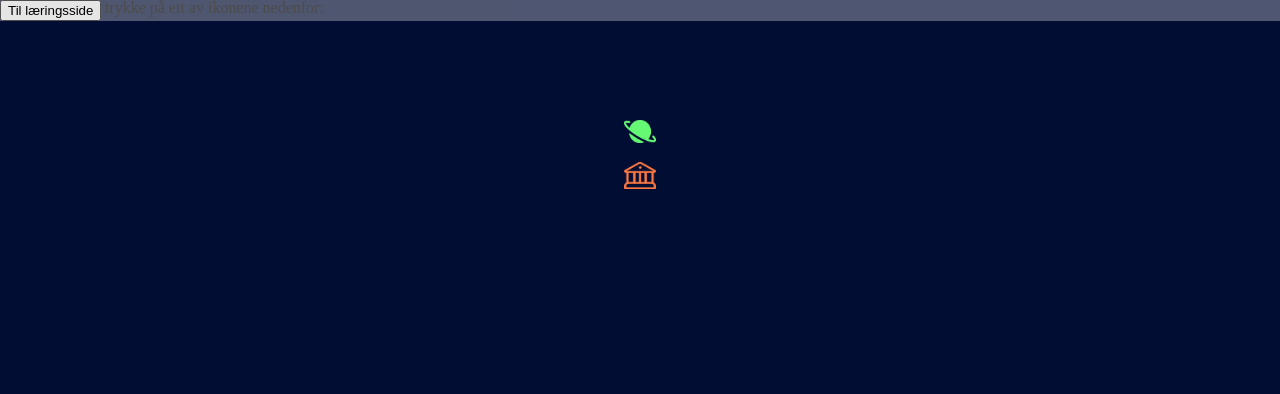
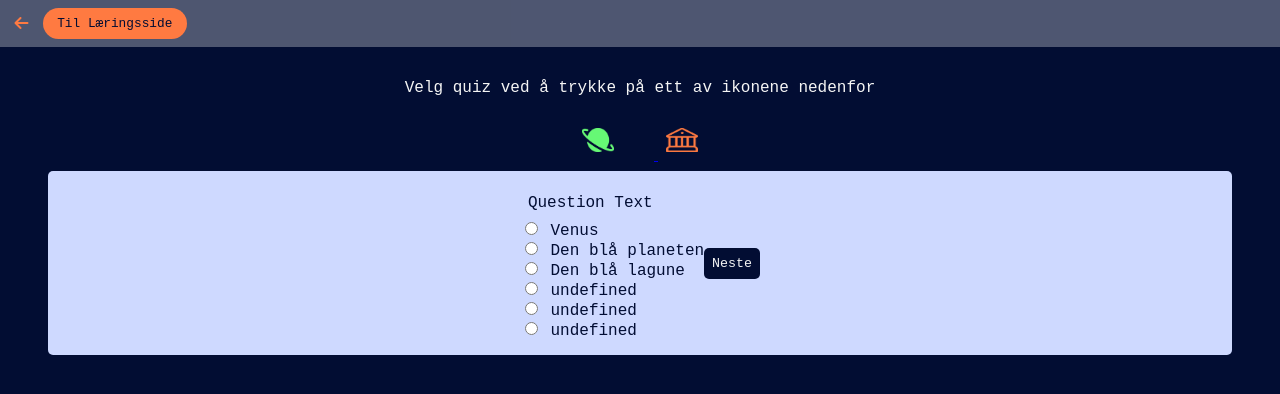
Before and after one commit to linus-linus/DS3102, a plain HTML site: page quiz.html in a window 1280 px wide. Drawn offline with Linux system fonts and the light colour scheme.

Commit message:
shared css + quiz

```diff
--- a/quiz.html
+++ b/quiz.html
@@ -10,36 +10,73 @@
     <link rel="stylesheet" href="https://cdnjs.cloudflare.com/ajax/libs/font-awesome/6.0.0-beta2/css/all.min.css"/>
     <!-- CSS -->
     <link rel="stylesheet" href="style/quiz/quiz.css" />
-
     <title>Quiz - KnowledgeMe</title>
 </head>
 <body>
     <div>
-
+        <header class="page-header">
+            <a href ="index.html" class="back-btn">
+                <i class="fas fa-arrow-left"></i>
+            </a>
+            <button class="nav-btn">Til Læringsside</button>
+        </header>
         <main>
-        <header class="page-header">
-            <button class="learning-page-btn">Til læringsside</button>
+            <section class="icon-section">
+                <header class="icon-titel">
+                    <h2>Velg quiz ved å trykke på ett av ikonene nedenfor</h2>
                 </header>
-
-        <section class="menu-section">
-            <header class="menu-title">
-              <h2>Bytt tema ved å trykke på ett av ikonene nedenfor:</h2>
-            </header>
-            <div class="menu">
-              <a class="menu__link planet-btn" href="#">
-                  <img class="menu__planet" src="/images/icons/planet.png" alt=""/>
+                <div class="icon">
+                    <a class="icon__link planet-bte" href="#">
+                        <img class="icon__planet" src="/images/icons/planet.png" alt=""/>
                     </a>
-              <a class="menu__link building-btn" href="#">
-                  <img class="menu__building" src="/images/icons/building.png" alt=""/>
+                    <a class="icon__link building-bte" href="#">
+                        <img class="icon__building" src="/images/icons/building.png" alt=""/>
                     </a>
                 </div>
             </section>
 
+            <section class="quiz">
+                <div class="quiz__div" id="quiz">
+                    <div class="quiz__content"><!--quiz-header-->
+                        <h3 id="question-h3">Question Text</h3>
+                        <ul class="list">
+                            <li class="list__answer">
+                                <input type="radio" name="quiz-choice" id="a" class="quiz-choice"><!--answer-->
+                                <label for="a" id="a-label"></label><!--a_text-->
+                            </li>
+                            <li>
+                                <input type="radio" name="quiz-choice" id="b" class="quiz-choice"><!--answer-->
+                                <label for="b" id="b-label"></label><!--a_text-->
+                            </li>
+                            <li>
+                                <input type="radio" name="quiz-choice" id="c" class="quiz-choice"><!--answer-->
+                                <label for="c" id="c-label"></label><!--a_text-->
+                            </li>
+                            <li>
+                                <input type="radio" name="quiz-choice" id="d" class="quiz-choice"><!--answer-->
+                                <label for="d" id="d-label"></label><!--a_text-->
+                            </li>
+                            <li>
+                                <input type="radio" name="quiz-choice" id="e" class="quiz-choice"><!--answer-->
+                                <label for="e" id="e-label"></label><!--a_text-->
+                            </li>
+                            <li>
+                                <input type="radio" name="quiz-choice" id="f" class="quiz-choice"><!--answer-->
+                                <label for="f" id="f-label"></label><!--a_text-->
+                            </li>
+                        </ul>
+                    </div>
+                </div>
+
+                <button id="next-btn">Neste</button>
+
+            </section>
 
         </main>
         <footer>
 
         </footer>
     </div>
+    <script src="/scripts/quiz.js"></script>
 </body>
 </html>
--- /dev/null
+++ b/scripts/quiz.js
@@ -0,0 +1,106 @@
+
+var quizQuestions = [
+    {
+        question: "Hva er kallenavnet til Jorda?",
+        a: "Venus",
+        b: "Den blå planeten",
+        c: "Den blå lagune",
+        correctAnswer: "b"
+    },
+    {
+        question: "Hvor mange planeter er det mellom Sola og Saturn?",
+        a: "5",
+        b: "2",
+        c: "33",
+        correctAnswer: "a"
+    },
+    {
+        question: "Hvor mange år er Neptun?",
+        a: "4,5 milliarder år",
+        b: "1 milliard år",
+        c: "100 millioner år",
+        correctAnswer: "a"
+    },
+    {
+        question: "Hvor lang tid bruker Uranus på en runde rundt Sola?",
+        a: "1 år",
+        b: "4 måneder",
+        c: "84 år",
+        correctAnswer: "c"
+    },
+    {
+        question: "Hvorfor blir Mars kalt 'Den Røde Planeten?",
+        a: "Fordi sola skinner så sterkt på den",
+        b: "Fordi hele planeten er dekket i flytende lava",
+        c: "Fordi overflaten er dekket i jernoksid",
+        correctAnswer: "c"
+    }
+
+]
+// Henter inn: Quiz-containeren, radioknapper, spørsmål//
+const quizDiv = document.querySelector(".quiz-div")
+const quizChoice = document.querySelectorAll(".quiz-choice")
+const question = document.querySelectorAll("#question-h3")
+// Svaralternativ //
+const choiceA = document.getElementById("a-label")
+const choiceB = document.getElementById("b-label")
+const choiceC = document.getElementById("c-label")
+const choiceD = document.getElementById("d-label")
+const choiceE = document.getElementById("e-label")
+const choiceF = document.getElementById("f-label")
+// Knapp //
+const nextBtn = document.getElementById("next-btn")
+
+let currentQuiz = 0
+let score = 0
+
+loadQuiz()
+
+function loadQuiz(){
+
+    emptyQuizChoices()
+
+    const currentQuizData = quizQuestions[currentQuiz]
+
+    question.innerHTML = currentQuizData.question
+    choiceA.innerHTML = currentQuizData.a
+    choiceB.innerHTML = currentQuizData.b
+    choiceC.innerHTML = currentQuizData.c
+    choiceD.innerHTML = currentQuizData.d
+    choiceE.innerHTML = currentQuizData.e
+    choiceF.innerHTML = currentQuizData.f
+}
+
+function emptyQuizChoices(){
+    quizChoice.forEach(quizChoice => quizChoice.checked = false)
+}
+
+function selectedAnswer(){
+    let answer
+    quizChoice.forEach(quizChoice => {
+        if(quizChoice.checked){
+            answer = quizChoice.id
+        }
+    })
+    return answer
+}
+
+nextBtn.addEventListener('click', () => {
+    const answer = selectedAnswer()
+    if(answer) {
+        if(answer === quizQuestions[currentQuiz].correctAnswer){
+            score++
+        }
+
+        currentQuiz++
+
+        if(currentQuiz < quizQuestions.length){
+            loadQuiz()
+        }else{
+            quizQuestions.innerHTML = `
+            <h3>Din score ${score} av ${quizQuestions.length} spørsmål</h3>
+            <button onclick="location.reload()">Prøv igjen</button>
+            `
+        }
+    }
+})
--- a/style/quiz/_main.scss
+++ b/style/quiz/_main.scss
@@ -10,3 +10,48 @@ $font-1: "VT323", monospace;
 body{
     background-color: $color-1;
 }
+
+.quiz{
+    box-sizing: border-box;
+    background-color: $color-2;
+    display: flex;
+    align-items: center;
+    justify-content: center;
+    margin: 0 3rem 3rem 3rem;
+    padding: 1rem;
+    border-radius: 5px;
+    overflow: hidden;
+
+    &__div{
+        color: $color-1;
+        font-family: $font-1;
+        overflow: hidden;
+
+        #question-h3{
+            padding: 0.5rem;
+        }
+
+        .list{
+
+        }
+
+    }
+
+    #next-btn{
+        border-radius: 5px;
+        display: block;
+        border: none;
+        background-color: $color-1;
+        color: $color-5;
+        font-family: $font-1;
+        padding: 0.5rem;
+
+        &:focus{
+            outline: none;
+            background-color: $color-3;
+        }
+
+    }
+
+
+}
--- a/style/quiz/_menu.scss
+++ /dev/null
@@ -1,26 +0,0 @@
-$color-1: #020d33;
-$color-2: #ced9ff;
-$color-3: #ff7a41;
-$color-4: #66f875;
-$color-5: #f5f5f5;
-
-$font-1: "VT323", monospace;
-
-.menu{
-    margin-top: 4rem;
-    display: flex;
-    padding: 2rem;
-    flex-direction: column;
-    align-items: center;
-
-    &__planet, &__building{
-        width: 2rem;
-        margin: 0.5rem;
-    }
-
-    &__title{
-        color: $color-5;
-        font-family: $font-1;
-        font-size: 15px;
-    }
-}
--- /dev/null
+++ b/style/quiz/_quiz-header.scss
@@ -0,0 +1,41 @@
+$color-1: #020d33;
+$color-2: #ced9ff;
+$color-3: #ff7a41;
+$color-4: #66f875;
+$color-5: #f5f5f5;
+$color-6: #6f7488;
+$color-7: #464d66;
+
+/* Mobile */
+.page-header{
+    justify-content: flex-start;
+
+    .back-btn{
+        margin-left: 0.5rem;
+        color: $color-3;
+        padding: 0.4rem;
+        flex: start;
+
+    }
+
+    .nav-btn{
+        width: 9rem;
+        margin: 0.5rem;
+        font-size: 0.8rem;
+    }
+
+
+/* Tablet */
+    @media screen and(min-width: 768px) {
+        .back-btn{
+
+            &:hover{
+                color: $color-4;
+                background-color: $color-1;
+                border-radius: 50%;
+                padding: 0.4rem;
+            }
+        }
+  }
+
+}
--- /dev/null
+++ b/style/quiz/_quiz-theme-selection.scss
@@ -0,0 +1,26 @@
+$color-1: #020d33;
+$color-2: #ced9ff;
+$color-3: #ff7a41;
+$color-4: #66f875;
+$color-5: #f5f5f5;
+$color-6: #6f7488;
+$color-7: #464d66;
+
+/* Mob */
+.icon-section {
+  display: flex;
+  margin-top: 4rem;
+  flex-wrap: wrap;
+
+  .icon-titel{
+      padding: 1rem;
+  }
+
+  .icon{
+      margin: 0.5rem;
+
+      &__planet, &__building{
+          padding: 0.5rem;
+      }
+  }
+}
--- a/style/quiz/quiz.scss
+++ b/style/quiz/quiz.scss
@@ -1,3 +1,8 @@
+/* Shared CSS */
+@import "../shared/header";
+@import "../shared/theme-selection";
+
+/* Quiz CSS */
 @import "./main";
-@import "./menu";
-@import "../quiz/header";
+@import "./quiz-header";
+@import "./quiz-theme-selection";
```
Also changed, not shown: style/quiz/_header.scss (added), style/quiz/quiz.css, style/shared/_header.scss (renamed from style/learning-pages/_header.scss), style/shared/_theme-selection.scss (renamed from style/learning-pages/_theme-selection.scss), 1 other file. Lines whose indentation alone changed are shown as unchanged.
